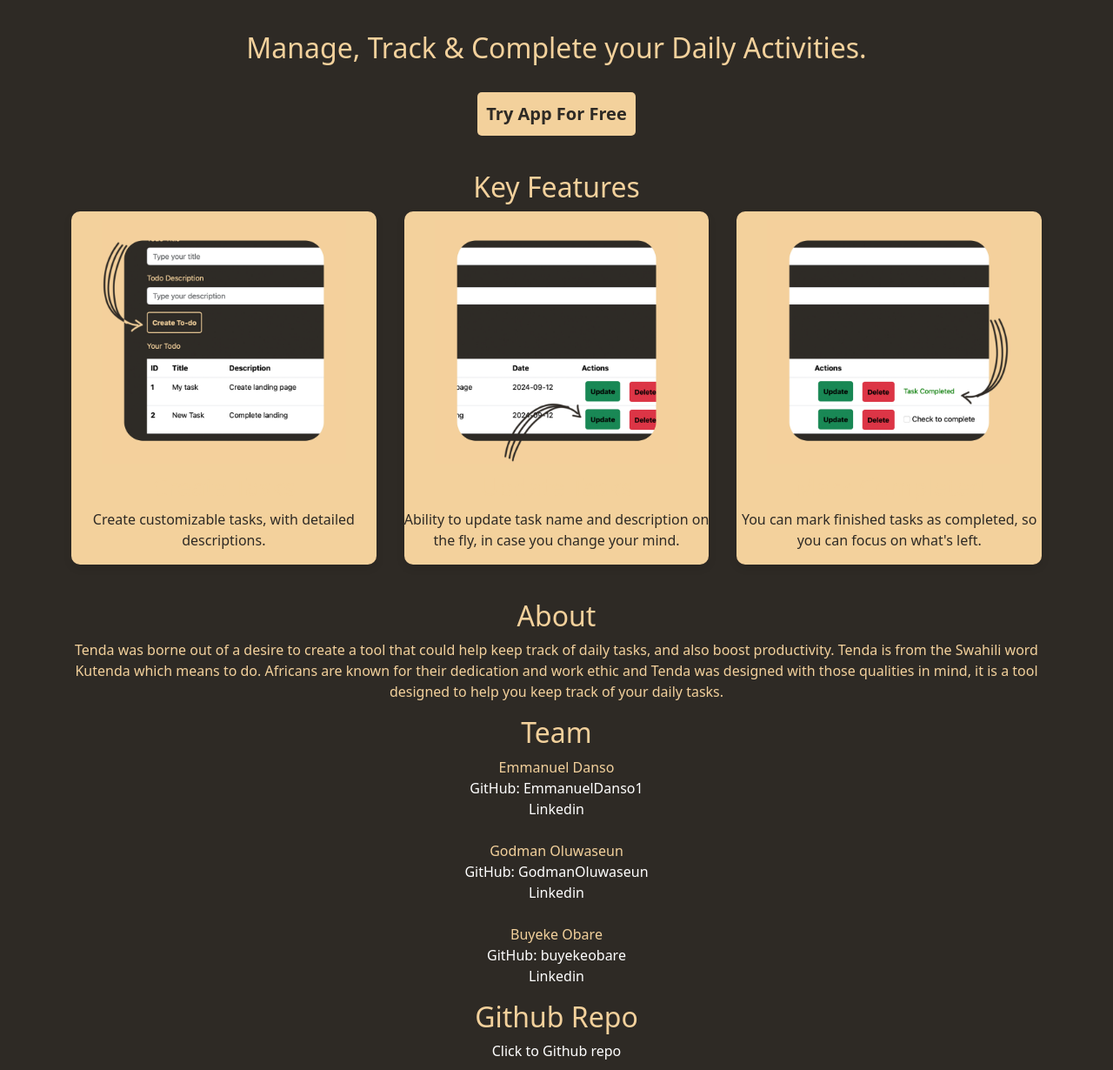
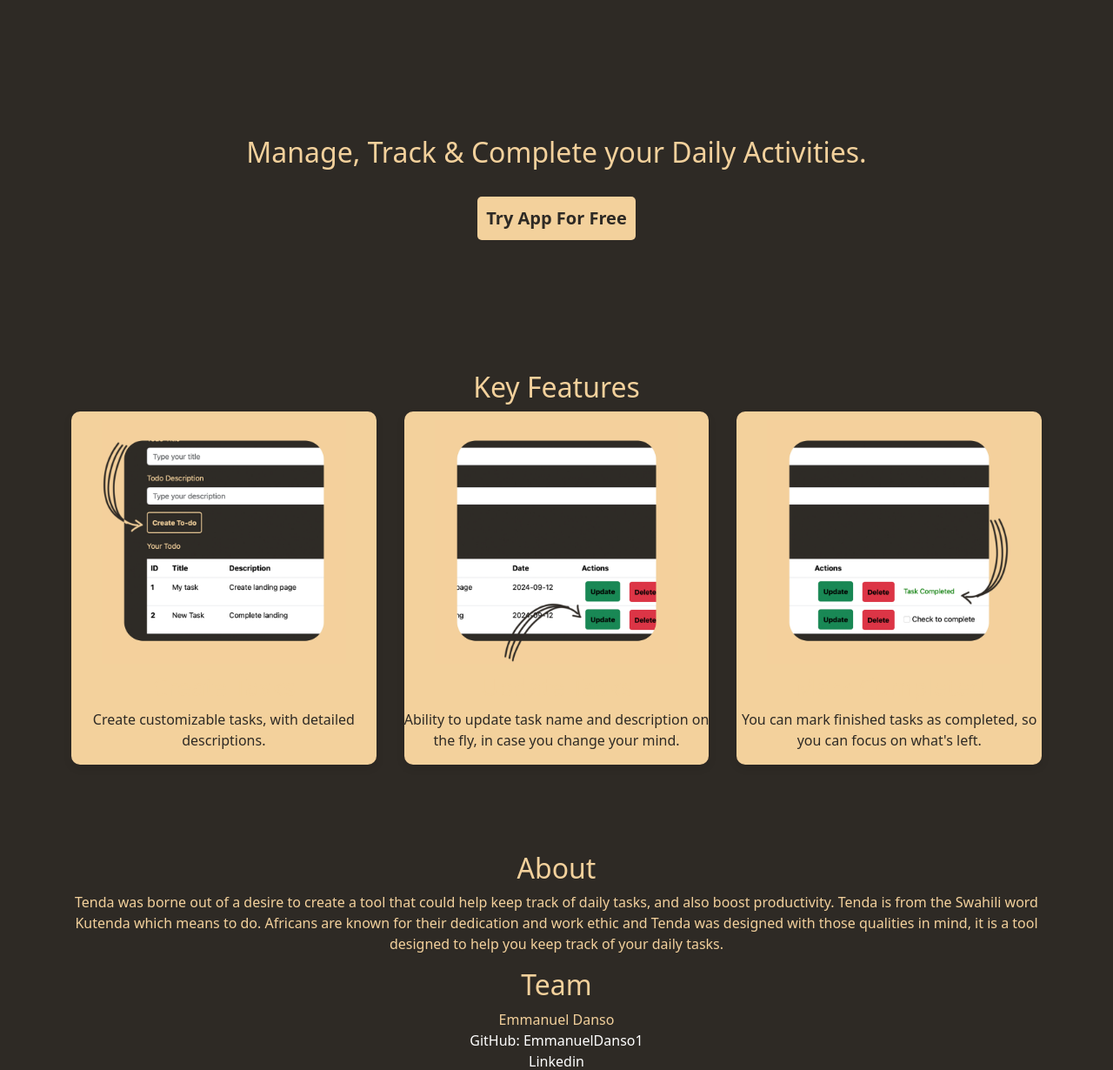
Before and after one commit to EmmanuelDanso1/Tenda-App, a Flask app: page / in a window 1280 px wide. Shown: the part 504-1734 px from the top of the page at 87% size. Run offline with Flask 3, Linux system fonts and the light colour scheme; some libraries are stand-ins or nearby versions.

Commit message:
Home Space adjusted

```diff
--- a/tenda/templates/home.html
+++ b/tenda/templates/home.html
@@ -7,7 +7,7 @@
       <h1 class="text-center">TENDA boosts performance and keeps you fulfilled by helping you manage and track your important to-dos.</h1>
     </section>
 
-    <div style="height: 30px;"></div>
+    <div style="height: 150px;"></div>
 
     <h2 class="text-center">Manage, Track & Complete your Daily Activities.</h2>
     <div class="button-container">
@@ -19,7 +19,7 @@
       </form>
     </div>
 
-    <div style="height: 40px;"></div>
+    <div style="height: 150px;"></div>
 
     <section id="features">
       <h2>Key Features</h2>
@@ -41,7 +41,7 @@
           </div>
         </div>
     </section>
-    <div style="height: 40px;"></div>
+    <div style="height: 100px;"></div>
 
     <section class="about">
       <h2 class="text-center">About</h2>
```
